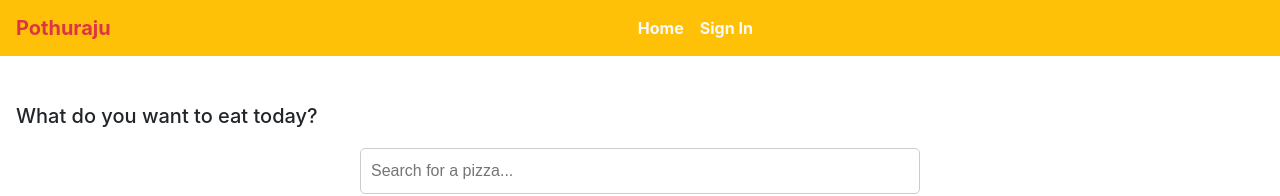
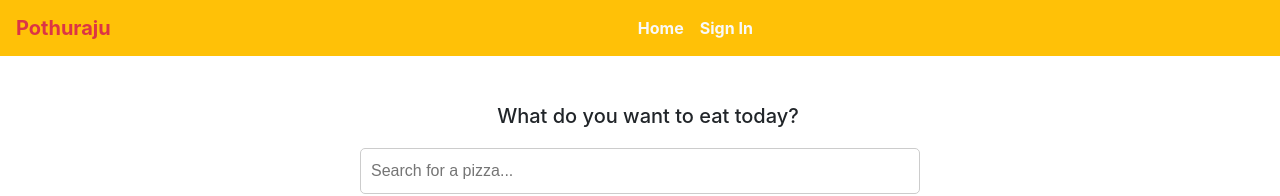
Before and after one commit to BandiPrathap/Pizza-Delivary, a React (Create React App) app: page /home in a window 1280 px wide. Shown: the top 196 px of the page. Built offline with nearby package versions, Linux system fonts and the light colour scheme; no server answers.

Commit message:
make changes on home

```diff
--- a/src/pages/LandingPage.js
+++ b/src/pages/LandingPage.js
@@ -45,7 +45,7 @@ function LandingPage() {
       <Navbar/>
         <>
           <div className="mt-5 mb-0">
-            <h5 className="ml-3 mb-0">What do you want to eat today?</h5>
+            <h5 className="ml-3 mb-0 text-lg-center">What do you want to eat today?</h5>
             <Search setFiltered={setFiltered} items={items} className='mt-0'/>
           </div>
           <div className="filter-buttons mt-0">
```
